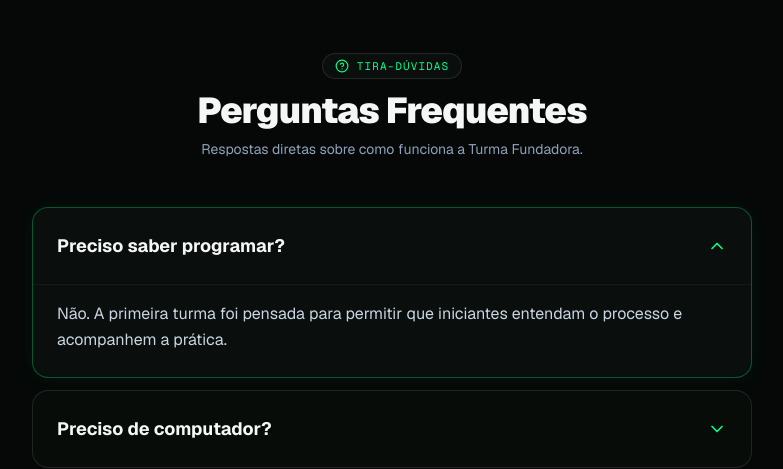
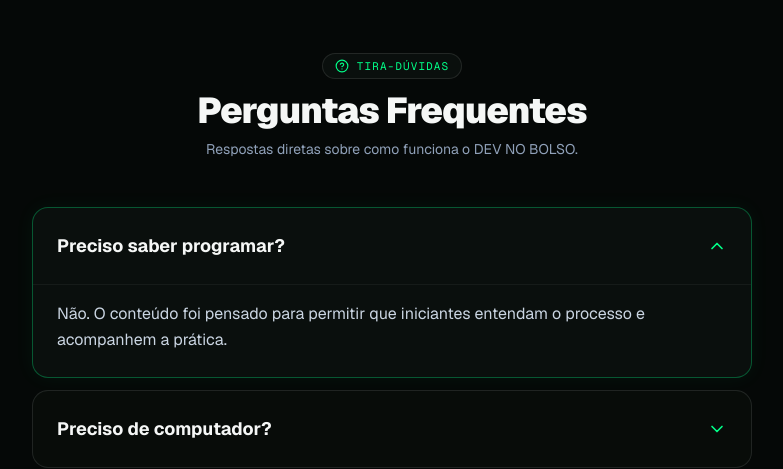
Before and after one commit to Mansonware/dev-no-bolso, a Next.js app: page / in a window 1280 px wide. Shown: the part 4180-4649 px from the top of the page, without its empty margins (248-1031 px from the left). Built offline with nearby package versions, Linux system fonts and the light colour scheme; no server answers.

Commit message:
chore: remove cohort language from faq

```diff
--- a/components/FaqAccordion.tsx
+++ b/components/FaqAccordion.tsx
@@ -12,7 +12,7 @@
   {
     question: "Preciso saber programar?",
     answer:
-      "Não. A primeira turma foi pensada para permitir que iniciantes entendam o processo e acompanhem a prática.",
+      "Não. O conteúdo foi pensado para permitir que iniciantes entendam o processo e acompanhem a prática.",
   },
   {
     question: "Preciso de computador?",
@@ -22,11 +22,11 @@
   {
     question: "Consigo publicar meu site só pelo celular?",
     answer:
-      "Esse é o foco. O roteiro de publicação usa só o navegador (Chrome) e uma conta gratuita no GitHub, e foi testado em ambiente móvel emulado (navegador simulando um celular Android). Se algo na sua tela estiver diferente, o suporte da turma te ajuda pelo WhatsApp.",
+      "Esse é o foco. O roteiro de publicação usa só o navegador (Chrome) e uma conta gratuita no GitHub, e foi testado em ambiente móvel emulado (navegador simulando um celular Android). Se algo na sua tela estiver diferente, o suporte te ajuda pelo WhatsApp.",
   },
   {
     question: "As aulas ficam gravadas?",
-    answer: "Sim. Os participantes terão acesso às gravações da turma.",
+    answer: "Sim. As gravações ficam disponíveis na sua área do aluno.",
   },
   {
     question: "Como recebo o acesso?",
@@ -58,7 +58,7 @@
             Perguntas Frequentes
           </h2>
           <p className="mt-2 text-sm text-slate-400">
-            Respostas diretas sobre como funciona a Turma Fundadora.
+            Respostas diretas sobre como funciona o DEV NO BOLSO.
           </p>
         </div>
 
```
